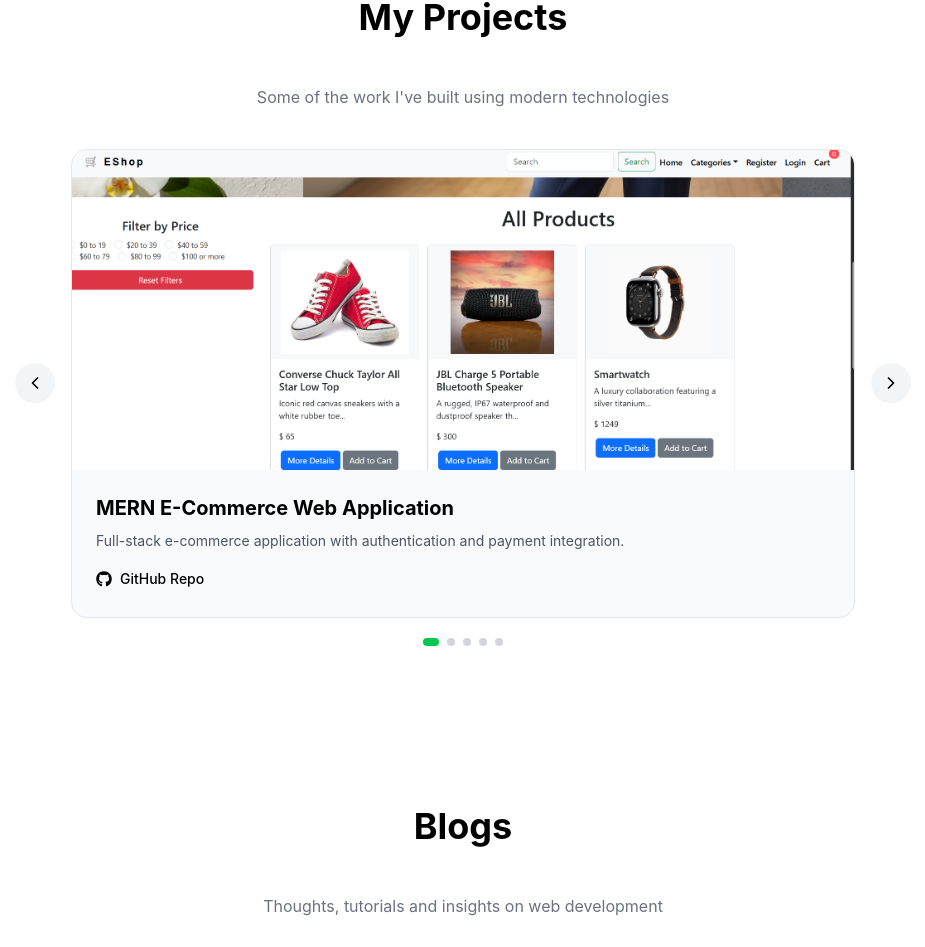
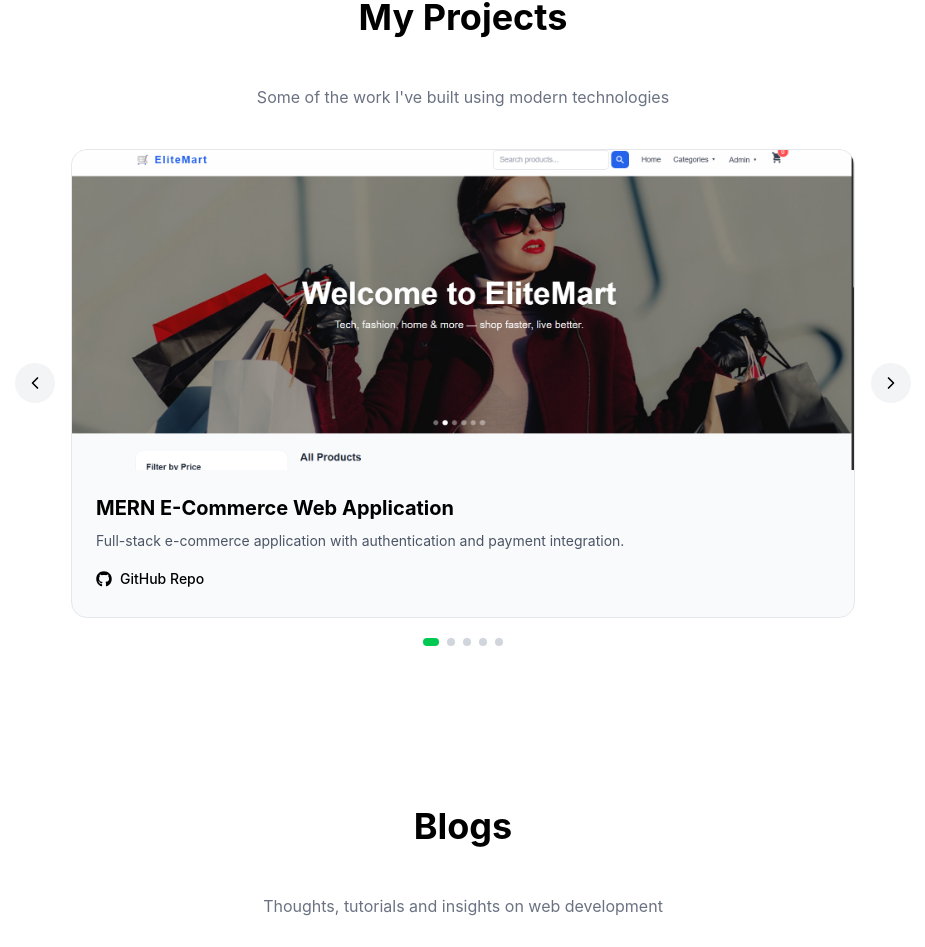
Before and after one commit to saubhagya02-bit/My-Portfolio, a React (Vite) app: page / in a window 1280 px wide. Shown: the part 2749-3696 px from the top of the page, without its empty margins (177-1102 px from the left). Built offline with nearby package versions, Linux system fonts and the light colour scheme.

Commit message:
add project image

```diff
--- a/src/components/sections/Projects.jsx
+++ b/src/components/sections/Projects.jsx
@@ -8,7 +8,7 @@
     title: "MERN E-Commerce Web Application",
     description:
       "Full-stack e-commerce application with authentication and payment integration.",
-    image: "/E-Commerce.png",
+    image: "/Ecommerce.png",
     github: "https://github.com/saubhagya02-bit/MERN_Ecommerce_App",
   },
   {
```
Also changed, not shown: public/E-Commerce.png (deleted), public/Ecommerce.png (added).
